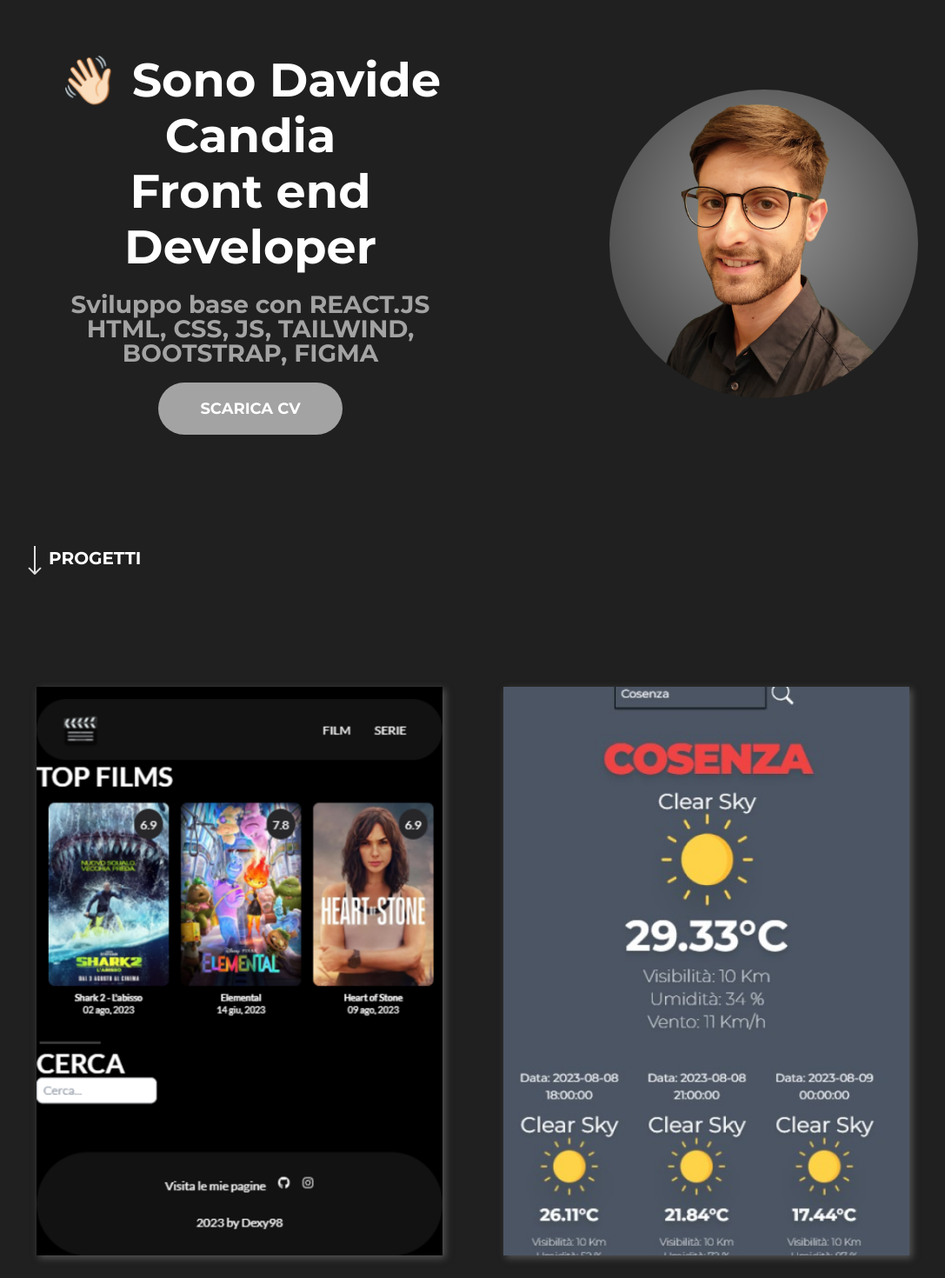
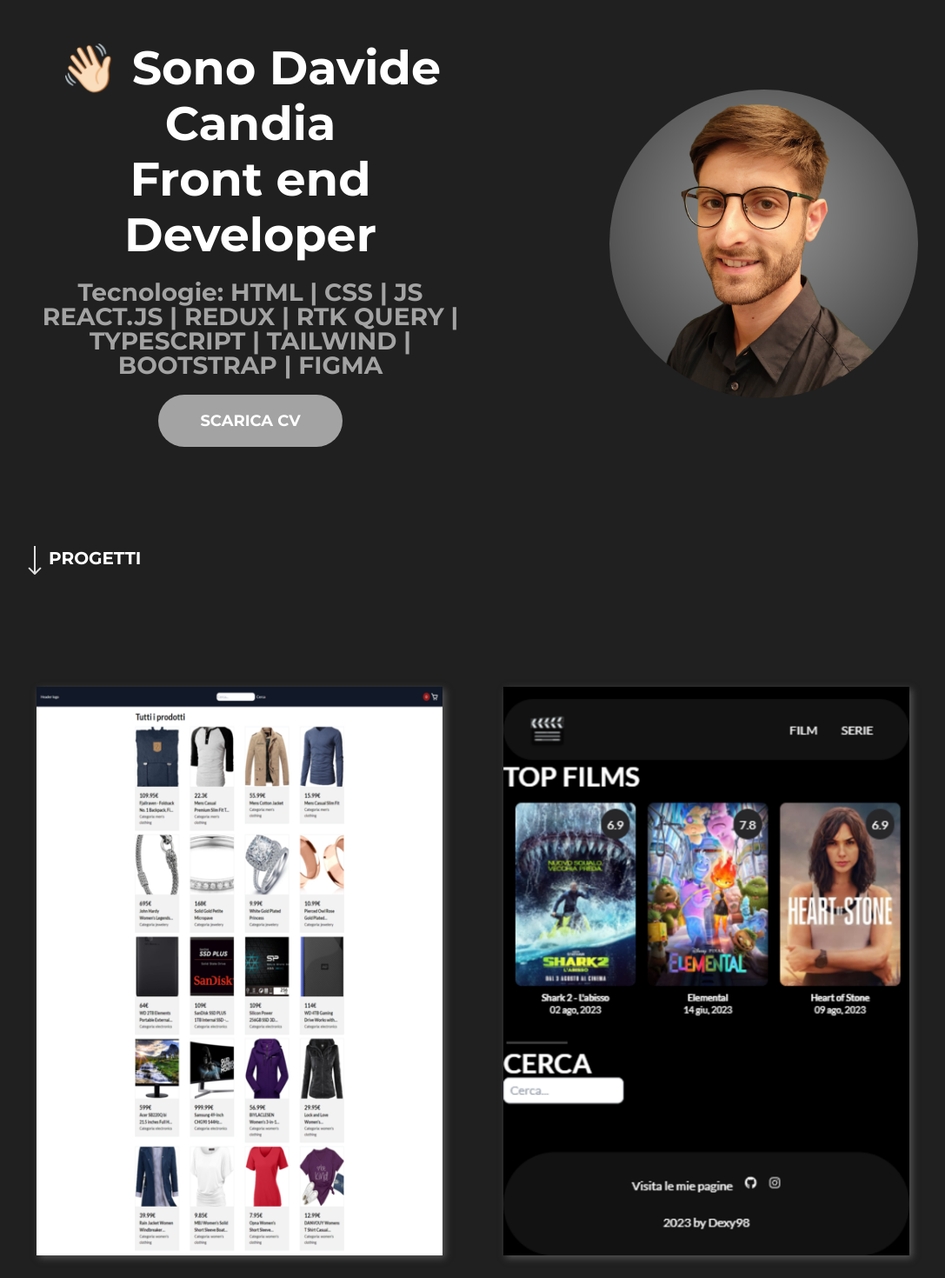
Before and after one commit to davidecandia/cv, a React (Create React App) app: page / in a window 1280 px wide. Shown: the part 120-1590 px from the top of the page at 87% size, without its empty margins (96-1183 px from the left). Built offline with nearby package versions, Linux system fonts and the light colour scheme.

Commit message:
aggiunto nuovo Progetto SHOP

```diff
--- a/src/App.css
+++ b/src/App.css
@@ -176,7 +176,7 @@ h4, p {
 .section-2 {
     width: 100%;
     height: 100%;
-    margin: 100px 0;
+    margin: 100px auto;
     display: flex;
     justify-content: center;
 }
@@ -195,9 +195,23 @@ h4, p {
     flex-wrap: wrap;
 }
 
+.progetto::before{
+    content: '';
+    position: absolute;
+    top: 0;
+    width: 100%;
+    background-color: #131313;
+    opacity: 0;
+    height: 100%;
+    z-index: -1;
+}
+.progetto:hover::before{
+    opacity: 0.8;
+    z-index: 1;
+}
 .progetto {
     margin: 10px;
-    background-color: #fff;
+    background-color: #131313;
     box-shadow: 0.2rem 0.2rem 0.5rem #555;
     position: relative;
     overflow: hidden;
@@ -269,12 +283,14 @@ h4, p {
 .progetto:hover .link-progetto {
     bottom: 60px;
     transition: bottom 0.2s 0.2s;
+    z-index: 10;
 }
 
 .link-progetto:hover {
     background: var(--rosso);
     transform: scale(1.2);
     transition: all .52s cubic-bezier(.215, .61, .355, 1);
+
 }
 
 /* !fine section-2 */
@@ -296,6 +312,7 @@ h4, p {
     width: 100%;
     height: 80%;
     background-color: #555;
+    padding: 50px 0;
 }
 
 .titolo-section-4 {
--- a/src/components/Competenze.jsx
+++ b/src/components/Competenze.jsx
@@ -46,7 +46,7 @@ const Competenze = (props) => {
                   <img
                     src={item.image}
                     alt="progetto-1"
-                    className="img-progetto"
+                    className="img-progetto object-cover"
                   />
 
                   <a className="link-progetto uppercase" href={item.url} target="blank">
--- a/src/components/Home.jsx
+++ b/src/components/Home.jsx
@@ -20,15 +20,15 @@ const Home = () => {
           animate={{ opacity:1, x: "0", y:"0" }}
             transition={{ duration: 1, delay: 1.3 }}
           className=" text-center text-neutral-400 text-[28px] font-semibold leading-7 ">
-            Sviluppo base con REACT.JS <br /> HTML, CSS, JS, TAILWIND,
-            BOOTSTRAP, FIGMA
+            Tecnologie: HTML | CSS | JS <br /> REACT.JS | REDUX |  RTK QUERY | TYPESCRIPT | TAILWIND |
+            BOOTSTRAP | FIGMA
           </motion.p>
           <motion.div
           initial={{ opacity:0, y:"10%", }}
           animate={{ opacity:1, x: "0", y:"0" }}
           transition={{ duration: 1, delay: 1.6 }}
           className="flex justify-center">
-            <div class=" home-btn px-12 py-4 bg-neutral-400 rounded-[70px] justify-items-center content-center justify-center items-center flex">
+            <div class=" home-btn px-12 py-4 bg-neutral-400 hover:bg-neutral-500 rounded-[70px] justify-items-center content-center justify-center items-center flex">
               {/* <span class="text-white text-lg font-semibold home-span">
                 📧 davidecandia@live.it
               </span> */}
--- a/src/data.js
+++ b/src/data.js
@@ -1,21 +1,29 @@
 import progetto1_nuovo from "./assets/image/progetto1_nuovo.png"
-import progetto2_nuovo from "./assets/image/progetto2_nuovo.jpg"
+import progetto2_nuovo from "./assets/image/progetto2_nuovo.png"
 import progetto3_nuovo from "./assets/image/progetto3_nuovo.jpg"
 import progetto4_nuovo from "./assets/image/progetto4_nuovo.jpg"
 import progetto5_nuovo from "./assets/image/progetto5_nuovo.png"
+import progetto6_nuovo from "./assets/image/progetto6_nuovo.png"
 
 
 
 const data = [
    {
-      id: 1,
+      id: 6,
+      name: 'E-shop',
+      descrizione: 'Sviluppato con React e tailwind per il css. Fake Store API gestita con RTK query. Gestione degli stati con redux toolkit e typescript per migliore gestione del codice ',
+      image: progetto6_nuovo,
+      url: 'https://dexy98.github.io/e-shop/',
+   },
+   {
+      id: 5,
       name: 'Movies',
       descrizione: 'sviluppato con React e tailwind per il css con diverse chiamate API TMDB ',
       image: progetto5_nuovo,
       url: 'https://dexy98.github.io/movies/',
     },
     {
-      id: 2,
+      id: 4,
       name: 'meteo',
       descrizione: 'React js con API openweathermap',
       image: progetto2_nuovo,
@@ -29,14 +37,14 @@ const data = [
       url: 'https://dexy98.github.io/sinisky/',
     },
     {
-      id: 4,
+      id: 2,
       name: 'Lista',
       descrizione: 'React js',
       image: progetto1_nuovo,
       url: 'https://dexy98.github.io/lista/'
     },
     {
-      id: 5,
+      id: 1,
       name: 'tecnostampa',
       descrizione: 'React js',
       image: progetto3_nuovo,
```
Also changed, not shown: src/assets/image/progetto6_nuovo.png (added).
